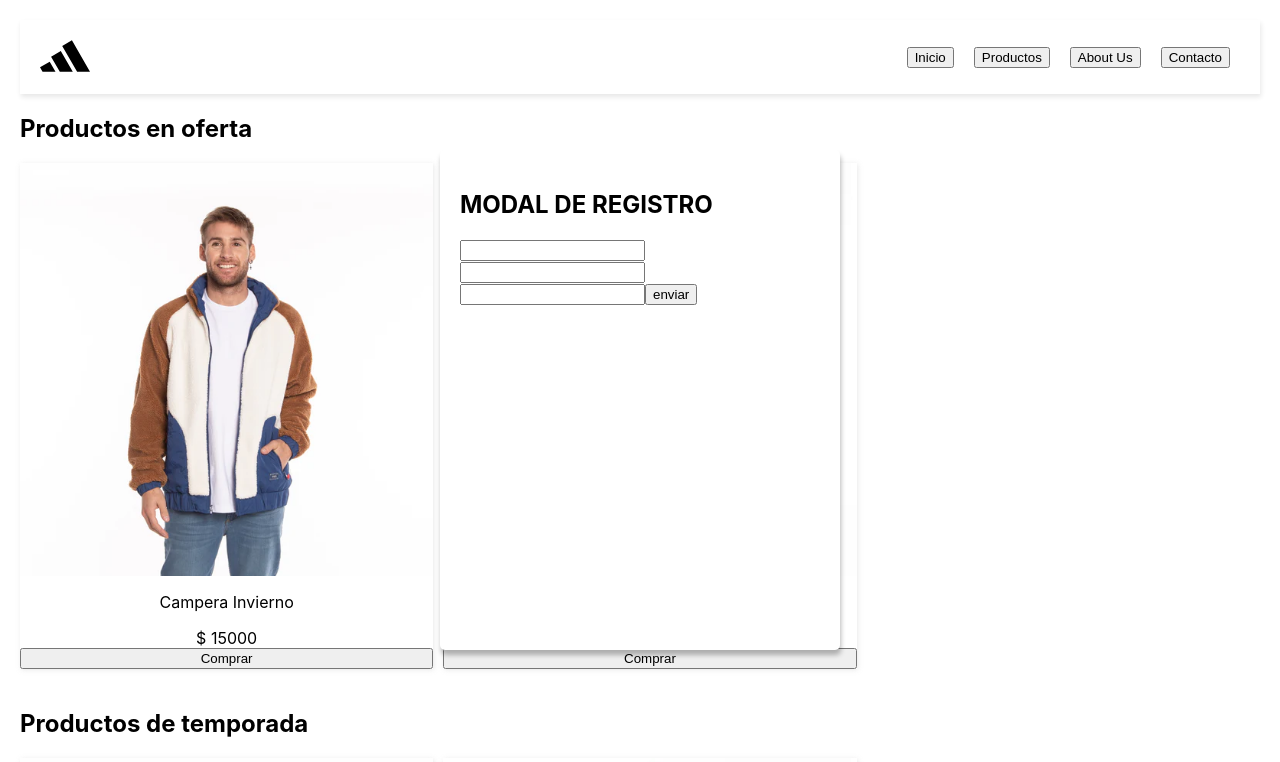
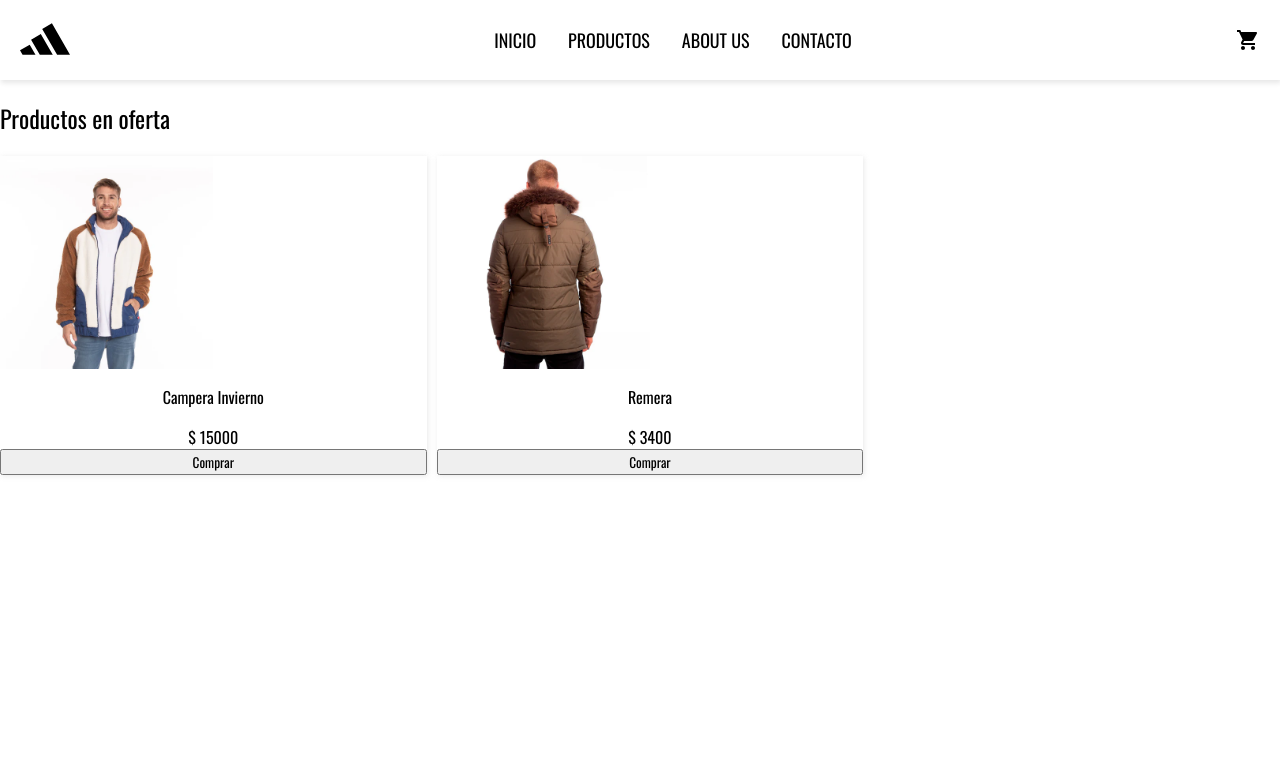
Before and after one commit to martinob10/test-ecommerce-34685, a JavaScript app: page / in a window 1280 px wide. Shown: the top 762 px of the page. Built offline with nearby package versions, Linux system fonts and the light colour scheme; the HTML template or start-up script is replaced by a standard one.

Commit message:
feat | challenge 2 & 3

```diff
--- a/package.json
+++ b/package.json
@@ -5,6 +5,7 @@
   "dependencies": {
     "@emotion/react": "^11.9.3",
     "@emotion/styled": "^11.9.3",
+    "@mui/icons-material": "^5.8.4",
     "@mui/material": "^5.8.7",
     "@testing-library/jest-dom": "^5.16.4",
     "@testing-library/react": "^13.3.0",
--- a/src/App.js
+++ b/src/App.js
@@ -1,27 +1,26 @@
 import './App.scss';
 import NavBar from './components/NavBar/NavBar';
-import ItemContainer from './components/ItemContainer/ItemContainer';
+import ItemListContainer from './components/ItemListContainer/ItemListContainer';
 import Modal from './components/Modal/Modal';
 
 function App() {
-  const styleApp = { padding: '10px 20px', marginTop : 10}
   return (
     //JSX
-    <div className="container" style={styleApp} >
+    <div className="container" >
       <NavBar />
-      <div className='main-container'>
-        <ItemContainer section="Productos en oferta"/>
-        <ItemContainer section="Productos de temporada"/>
-        <ItemContainer section="Productos mas comprados"/>
-      </div>
-      <Modal title="MODAL DE REGISTRO">
+      <section className='main-container'>
+        <ItemListContainer section="Productos en oferta"/>
+        {/* <ItemListContainer section="Productos de temporada"/>
+        <ItemListContainer section="Productos mas comprados"/> */}
+      </section>
+      {/* <Modal title="MODAL DE REGISTRO">
         <form>
           <input type="text" />
           <input type="text" />
           <input type="text" />
           <button>enviar</button>
         </form>
-      </Modal>
+      </Modal> */}
     </div>
   );
 }
--- a/src/App.scss
+++ b/src/App.scss
@@ -1,14 +1,12 @@
+@import url('https://fonts.googleapis.com/css2?family=Oswald:wght@200;400&display=swap');
+
 * {
     box-sizing: border-box;
+    font-weight: 400;
+    font-family: 'Oswald', sans-serif;
 }
 
 .main-container {
     float: left;
     width: 100%;
 }
-
-.list-products {
-    float: left;
-    width: 100%;
-    margin-bottom: 20px;
-}
--- a/src/components/ItemContainer/ItemContainer.js
+++ b/src/components/ItemListContainer/ItemListContainer.js
@@ -1,6 +1,7 @@
 import ItemProduct from "../ItemProduct/ItemProduct"
+import './ItemListContainer.scss'
 
-const ItemContainer = ({section}) => {
+const ItemListContainer = ({section}) => {
 
     return(
         <div className='list-products'>
@@ -11,4 +12,4 @@
     )
 }
 
-export default ItemContainer
+export default ItemListContainer
--- /dev/null
+++ b/src/components/ItemListContainer/ItemListContainer.scss
@@ -0,0 +1,5 @@
+.list-products {
+    float: left;
+    width: 100%;
+    margin-bottom: 20px;
+}
--- a/src/components/ItemProduct/ItemProduct.scss
+++ b/src/components/ItemProduct/ItemProduct.scss
@@ -9,6 +9,6 @@
     text-align: center;
     margin-right: 10px;
     img {
-        width: 100%;
+        width:50%;
     }
 }
--- /dev/null
+++ b/src/components/NavBar/CartWidget.js
@@ -0,0 +1,11 @@
+import ShoppingCartIcon from '@mui/icons-material/ShoppingCart';
+
+const CartWidget = () => {
+    return(
+        <div className='cart-widget'>
+            <ShoppingCartIcon />
+        </div>
+    )
+}
+
+export default CartWidget
--- a/src/components/NavBar/NavBar.js
+++ b/src/components/NavBar/NavBar.js
@@ -1,5 +1,6 @@
 // UpperCamelCase
 import './NavBar.scss'
+import CartWidget from './CartWidget'
 
 const NavBar = () => {
     return(
@@ -12,6 +13,7 @@
                 <li><button>About Us</button></li>
                 <li><button>Contacto</button></li>
             </ul>
+            <CartWidget />
         </div>
     )
 }
--- a/src/components/NavBar/NavBar.scss
+++ b/src/components/NavBar/NavBar.scss
@@ -5,11 +5,25 @@
     display: flex;
     justify-content: space-between;
     padding: 10px 20px;
+    .cart-widget {
+        display: flex;
+        align-items: center;
+    }
     ul {
         list-style: none;
         display: flex;
         li {
             margin: 0px 10px;
+            button {
+                background: none;
+                border: none;
+                font-size: 18px;
+                cursor: pointer;
+                text-transform: uppercase;
+                &:hover {
+                    text-decoration: underline;
+                }
+            }
         }
     }
 }
```
Also changed, not shown: 1 other file (tests, documents, lock files or other folders).
